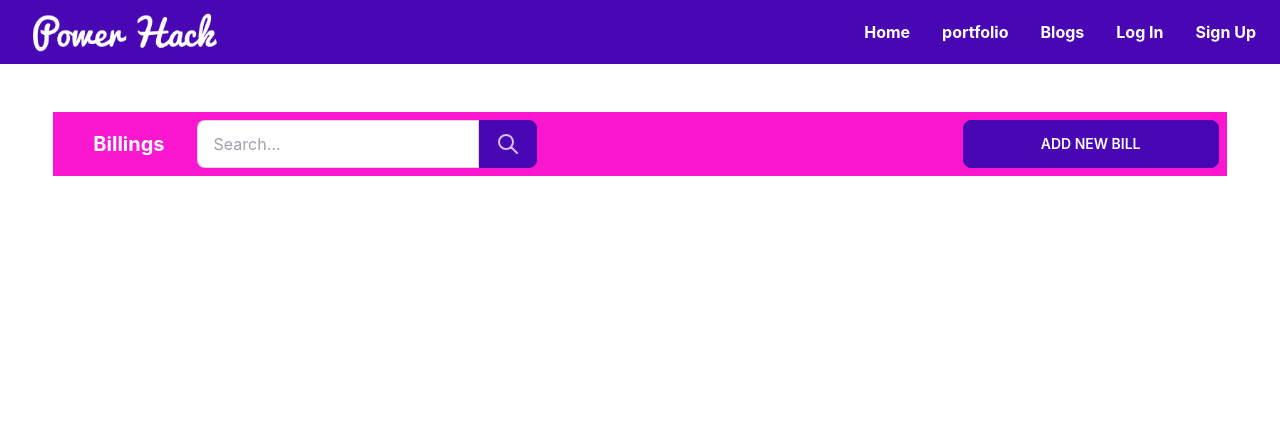
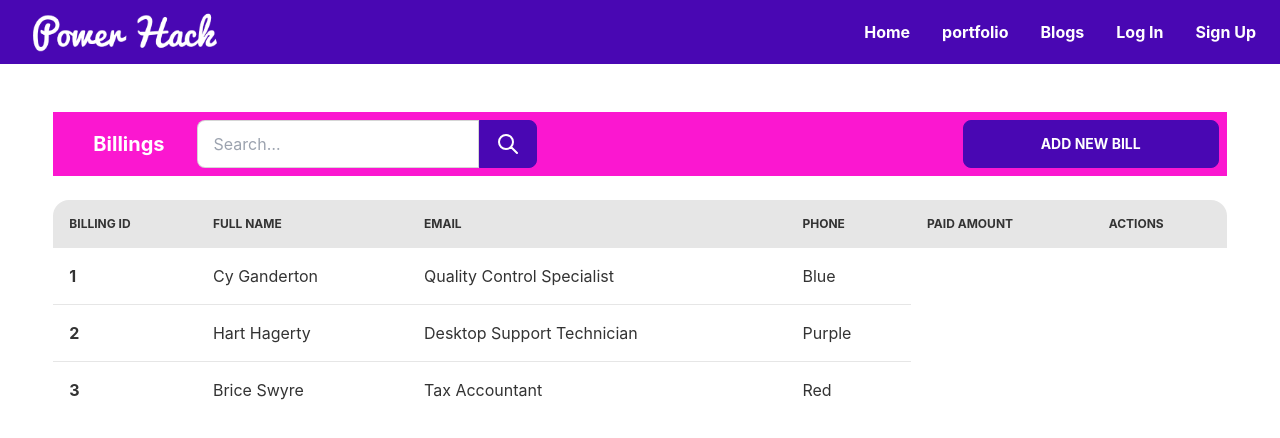
Before and after one commit to AmenaAkter5/power-hack-client-side, a React (Create React App) app: page / in a window 1280 px wide. Shown: the top 438 px of the page. Built offline with nearby package versions, Linux system fonts and the light colour scheme.

Commit message:
table added

```diff
--- a/src/App.js
+++ b/src/App.js
@@ -4,6 +4,8 @@ import Header from './components/Header/Header';
 import Login from './components/Login/Login';
 import SignUp from './components/Login/SignUp';
 import Home from './components/Home/Home';
+
+// #154E64
 
 function App() {
   return (
--- /dev/null
+++ b/src/components/Home/AddBill.js
@@ -0,0 +1,84 @@
+import React from 'react';
+
+const AddBill = ({ addBill, setAddBill }) => {
+
+
+    const handleAddBill = event => {
+        event.preventDefault();
+
+        const slot = event.target.slot.value;
+        // console.log(_id, name, slot);
+
+        // Module - 74
+        const booking = {
+            treatmentId: _id,
+            treatment: name,
+            date: formattedDate,
+            slot: slot,
+            patient: user.email,
+            patientName: user.displayName,
+            phone: event.target.phone.value
+        }
+
+
+        fetch('http://localhost:5000/bookings', {
+            method: 'POST',
+            headers: {
+                'content-type': 'application/json'
+            },
+            body: JSON.stringify(booking)
+        })
+            .then(res => res.json())
+            .then(data => {
+
+                // using toast
+                // toast('Booking is Successful')
+
+                // booking success হলে
+                if (data.success) {
+                    // toast(`Appointment is set`)
+                }
+
+                // booking success না হলে
+                else {
+                    // toast.error(`Already have an appointment on`)
+                }
+
+                // refetch from react query
+                // refetch();
+
+
+                // to close the modal
+                setAddBill(false);
+            })
+
+    }
+
+
+
+    return (
+        <div>
+            <input type="checkbox" id="add-bill" className="modal-toggle" />
+            <div className="modal modal-bottom sm:modal-middle">
+                <div className="modal-box">
+                    <label htmlFor="add-bill" className="btn btn-sm btn-circle absolute right-2 top-2 font-bold text-white">✕</label>
+                    <h3 className="font-bold text-lg text-primary">Add a New Bill</h3>
+                    <form onSubmit={handleAddBill} className='grid grid-cols-1 gap-4 justify-items-center mt-6'>
+
+                        <input type="text" name='name' placeholder="Your Name" className="input input-bordered w-full max-w-xs" />
+
+                        <input type="email" name='email' placeholder="Email Address" className="input input-bordered w-full max-w-xs" />
+
+                        <input type="number" name='phone' placeholder="Phone Number" className="input input-bordered w-full max-w-xs" />
+
+                        <input type="number" name='amount' placeholder="Paid Amount" className="input input-bordered w-full max-w-xs" />
+
+                        <input type="submit" value='Submit' className="btn btn-primary text-white w-full max-w-xs font-bold" />
+                    </form>
+                </div>
+            </div>
+        </div>
+    );
+};
+
+export default AddBill;
--- a/src/components/Home/Home.js
+++ b/src/components/Home/Home.js
@@ -1,10 +1,12 @@
 import React from 'react';
 import HomeHeader from './HomeHeader';
+import Table from './Table';
 
 const Home = () => {
     return (
         <div>
             <HomeHeader></HomeHeader>
+            <Table></Table>
         </div>
     );
 };
--- a/src/components/Home/HomeHeader.js
+++ b/src/components/Home/HomeHeader.js
@@ -1,20 +1,38 @@
-import React from 'react';
+import React, { useState } from 'react';
+import AddBill from './AddBill';
 
 const HomeHeader = () => {
+
+
+    const [addBill, setAddBill] = useState(false);
+
+    const handleShow = () => setAddBill(true);
+
     return (
+
+        <div>
             <div className='flex justify-between items-center p-2 w-11/12 mx-auto mt-12 mb-6 bg-secondary'>
                 <div className='flex items-center'>
                     <h3 className='px-8 text-xl text-white font-bold'>Billings</h3>
                     <div className="form-control">
                         <div className="input-group h-4/5">
                             <input type="text" placeholder="Search…" className="input input-bordered" />
-                        <button className="btn btn-small">
+                            <button className="btn btn-small text-white">
                                 <svg xmlns="http://www.w3.org/2000/svg" className="h-6 w-6" fill="none" viewBox="0 0 24 24" stroke="currentColor"><path stroke-linecap="round" stroke-linejoin="round" stroke-width="2" d="M21 21l-6-6m2-5a7 7 0 11-14 0 7 7 0 0114 0z" /></svg>
                             </button>
                         </div>
                     </div>
                 </div>
-            <button className="btn btn-wide text-white">Add New Bill</button>
+                <div>
+                    <label htmlFor="add-bill" className="btn btn-wide text-white font-bold" onClick={handleShow}>Add New Bill</label>
+                </div>
+            </div>
+            {
+                addBill && <AddBill
+                    addBill={addBill}
+                    setAddBill={setAddBill}
+                ></AddBill>
+            }
         </div>
     );
 };
--- /dev/null
+++ b/src/components/Home/Table.js
@@ -0,0 +1,46 @@
+import React from 'react';
+
+const Table = () => {
+    return (
+        <div class="overflow-x-auto w-11/12 mx-auto">
+            <table class="table w-full">
+                {/* <!-- head --> */}
+                <thead>
+                    <tr>
+                        <th>Billing Id</th>
+                        <th>Full Name</th>
+                        <th>Email</th>
+                        <th>Phone</th>
+                        <th>Paid amount</th>
+                        <th>Actions</th>
+                    </tr>
+                </thead>
+                <tbody>
+                    {/* <!-- row 1 --> */}
+                    <tr>
+                        <th>1</th>
+                        <td>Cy Ganderton</td>
+                        <td>Quality Control Specialist</td>
+                        <td>Blue</td>
+                    </tr>
+                    {/* <!-- row 2 --> */}
+                    <tr>
+                        <th>2</th>
+                        <td>Hart Hagerty</td>
+                        <td>Desktop Support Technician</td>
+                        <td>Purple</td>
+                    </tr>
+                    {/* <!-- row 3 --> */}
+                    <tr>
+                        <th>3</th>
+                        <td>Brice Swyre</td>
+                        <td>Tax Accountant</td>
+                        <td>Red</td>
+                    </tr>
+                </tbody>
+            </table>
+        </div>
+    );
+};
+
+export default Table;
```
Lines whose indentation alone changed are shown as unchanged.
